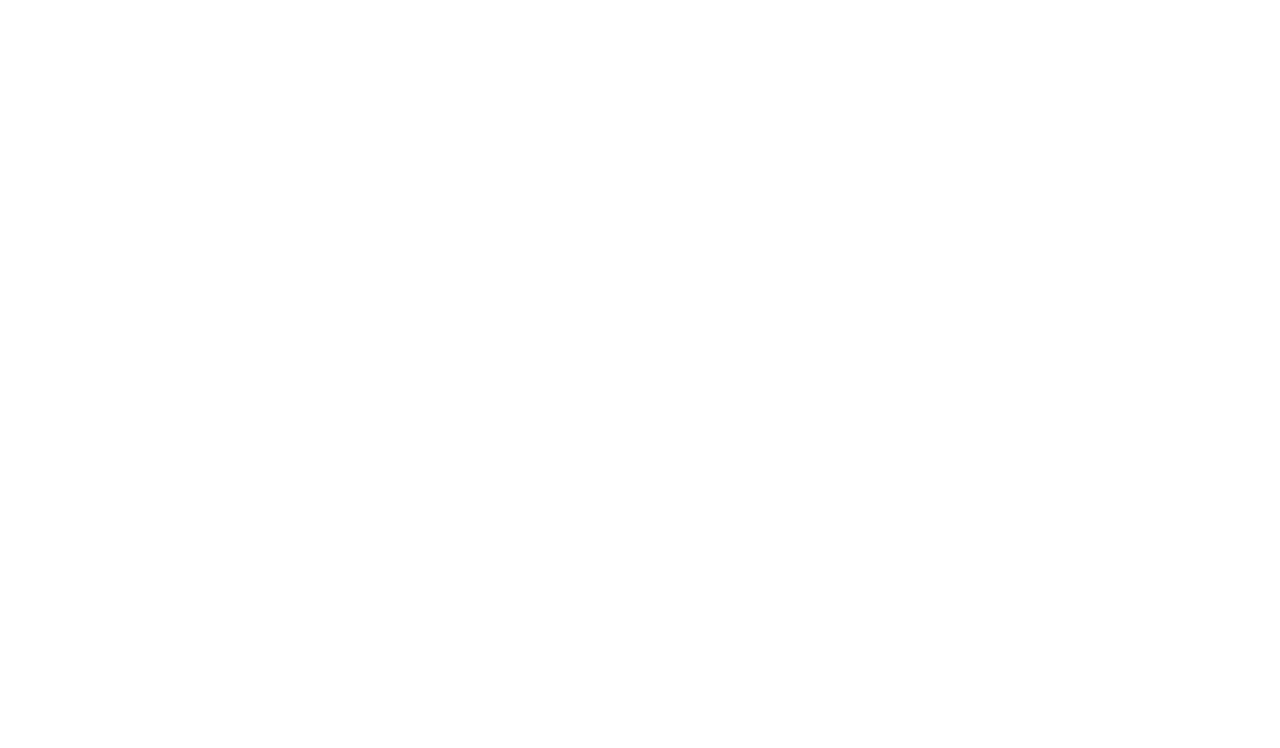
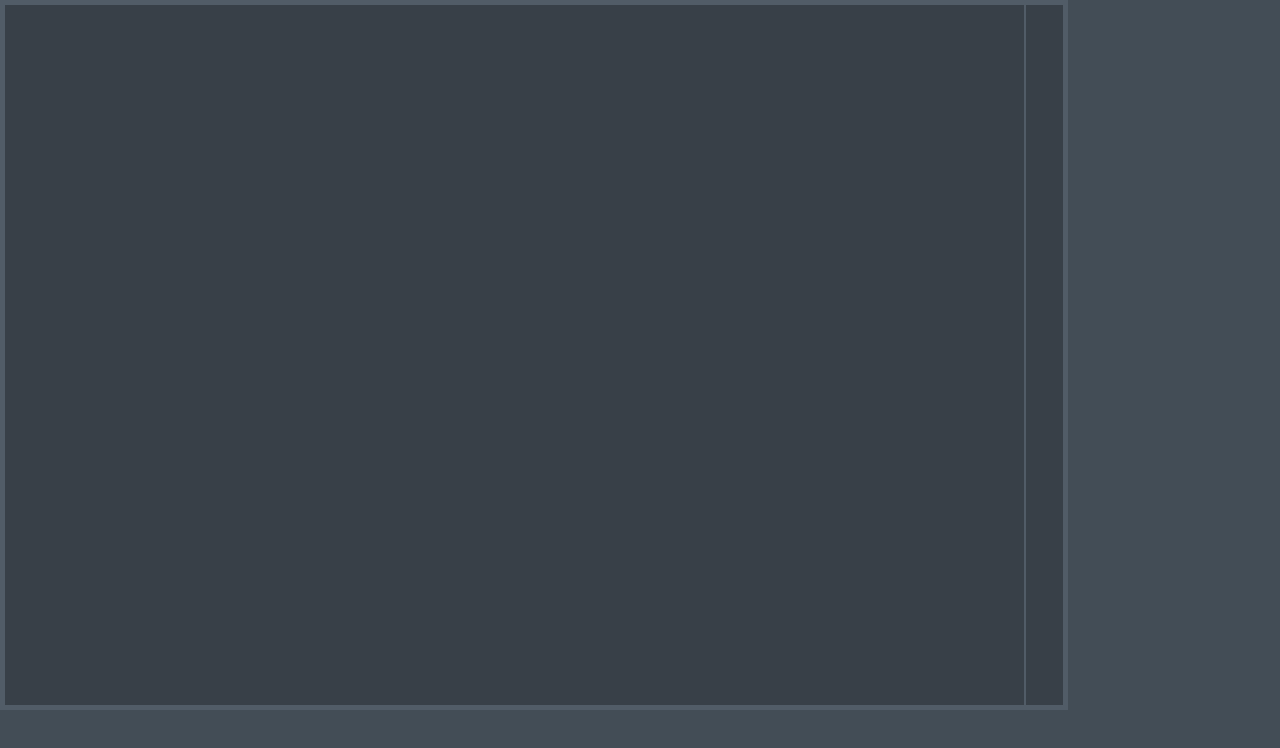
Before and after one commit to marcel-balint/EquityEdge, a plain HTML site: page platform.html in a window 1280 px wide. Drawn offline with Linux system fonts and the light colour scheme.

Commit message:
Created the html for the chart and added css styles

```diff
--- a/css/platform.css
+++ b/css/platform.css
@@ -0,0 +1,53 @@
+body{
+    margin: 0px;
+    padding: 0px;
+    box-sizing: border-box;
+}
+
+.main-container{
+  background-color: #434d56;
+  height: 100vh;
+  width: 100%;
+  display: flex;
+  flex-direction: column;
+  justify-content: space-between;
+  overflow: hidden;
+}
+.chart {
+    width: 80%;
+    height: 700px;
+    border-top: 5px solid rgb(81, 92, 103);
+    border-left: 5px solid rgb(81, 92, 103);
+    border-bottom: 5px solid rgb(81, 92, 103);
+    border-right: 0;
+    position: relative;
+    background-color: rgb(56, 64, 72)
+}
+.price-axis {
+  position: absolute;
+  top: -5px;
+  right: -3.8%;
+  height: 100%;
+  width: 3.6%;
+  border-top: 5px solid rgb(81, 92, 103);
+  border-right: 5px solid rgb(81, 92, 103);
+  border-bottom: 5px solid rgb(81, 92, 103);
+  border-left: 2px solid rgb(81, 92, 103);
+  background-color: #384048;
+}
+.price-points {
+  position: absolute;
+  bottom: 20px;
+  display: flex;
+  flex-direction: column;
+  margin-left: 30px;
+  height: 700px;
+
+}
+.tick-price{
+  visibility: hidden;
+  margin-bottom: -29.4px;
+  background-color: #ccc;
+  width: 20px;
+  clip-path: polygon(25% 0%, 100% 0%, 100% 100%, 25% 100%, 0% 50%);
+}
--- a/platform.html
+++ b/platform.html
@@ -3,9 +3,21 @@
     <head>
         <meta charset="UTF-8">
         <meta name="viewport" content="width=device-width, initial-scale=1.0">
-        <title>Document</title>
+        <title>EquityEdge</title>
+        <link rel="stylesheet" href="./css/platform.css">
     </head>
     <body>
-
+        <main class="main-container">
+            <!-- Chart section -->
+            <div class="chart">
+                <div class="price-axis">
+                    <span class="price-now"></span>
+                    <div class="price-points">
+                        <!-- Injected price ladder -->
+                    </div>
+                </div>
+                <canvas id="candlestickChart"></canvas>
+            </div>
+        </main>
     </body>
 </html>
```
Also changed, not shown: index.html (+3 -2 lines).
